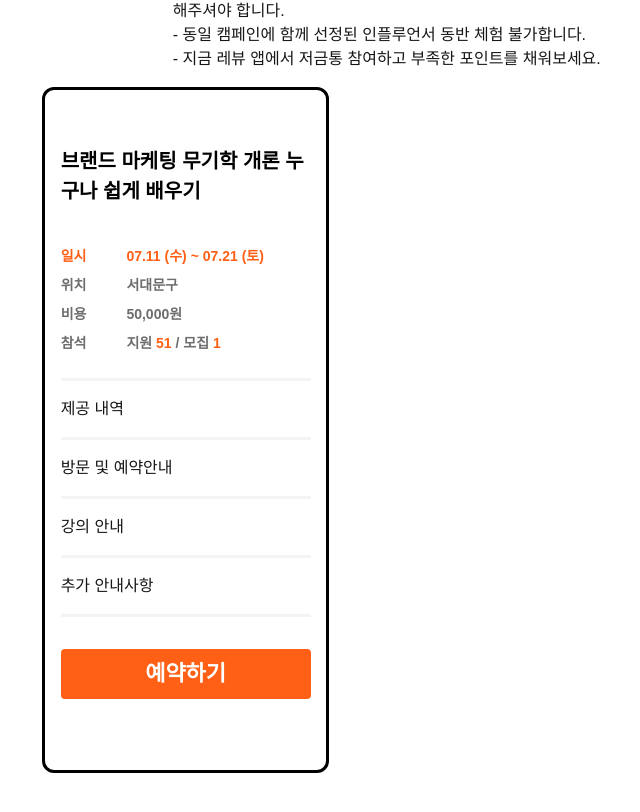
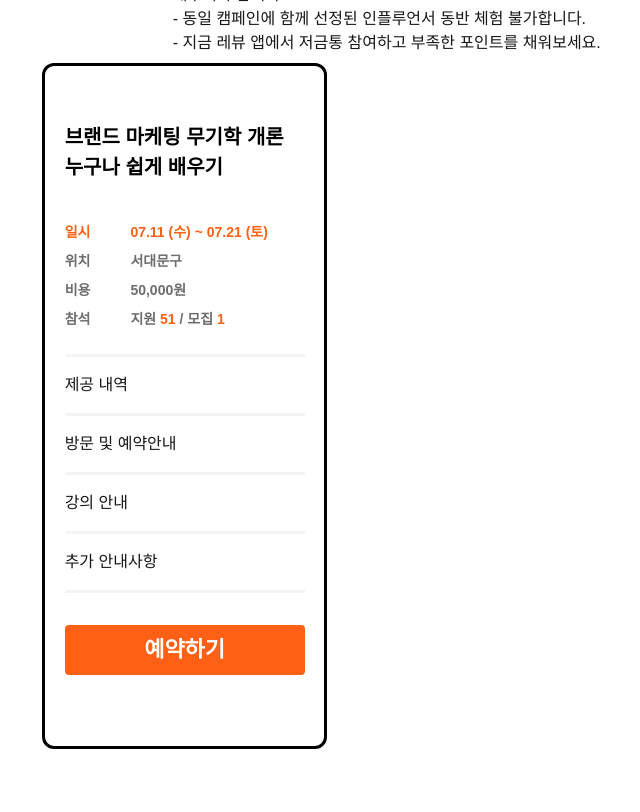
Before and after one commit to Sajjad55555/Course-site, a Next.js app in the folder my-app/: page /about in a window 1280 px wide. Shown: the part 2340-3152 px from the top of the page, without its empty margins (171-811 px from the left). Built offline with nearby package versions, Linux system fonts and the light colour scheme.

Commit message:
fix vercel issue

```diff
--- a/my-app/app/Components/about_farm.tsx
+++ b/my-app/app/Components/about_farm.tsx
@@ -4,7 +4,7 @@ export default function About_farm() {
   return (
     <>
     <div className=' flex justify-center items-center w-full rounded-xl h-full'>
-        <div className=' w-full max-w-[250px] h-[569px]'>
+        <div className=' w-full max-w-[240px] h-[569px]'>
                  <div className='text-[20px] font-extrabold text-black'>
                  브랜드 마케팅 무기학 개론 누구나 쉽게 배우기
                  </div>
--- a/my-app/app/about/page.tsx
+++ b/my-app/app/about/page.tsx
@@ -14,7 +14,7 @@ export default function AboutUs() {
       {/* Body Section */}
       <div className="w-full h-auto flex justify-center mt-24 mb-48">
         {/* Main Content Container */}
-        <div className="h-auto w-full max-w-[66.7%] flex flex-wrap justify-between flex-col md:flex-row items-center md:items-start gap-4 py-4 mx-2">
+        <div className="h-auto w-full max-w-[66.7%] flex flex-wrap justify-between flex-col md:flex-row items-center md:items-start gap-2">
           {/* Text Content */}
           <div className="w-[70.3%] h-auto">
             {/* Section 1 */}
@@ -136,7 +136,7 @@ export default function AboutUs() {
           </div>
 
           {/* Sidebar Section */}
-          <div className="w-[287px] h-[686px] border-[3px] rounded-xl border-black">
+          <div className="w-[285px] h-[686px] border-[3px] rounded-xl border-black">
             <About_farm />
           </div>
         </div>
```
